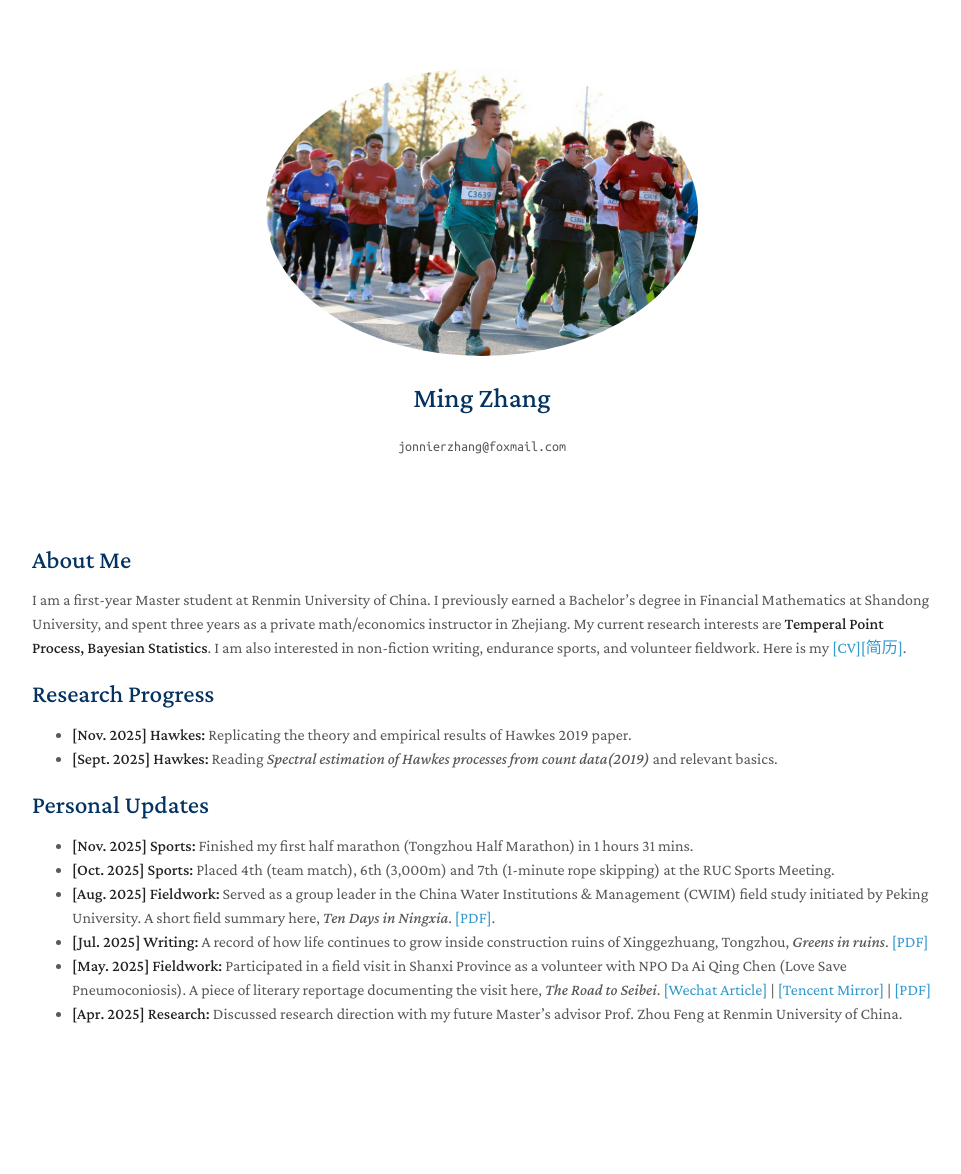
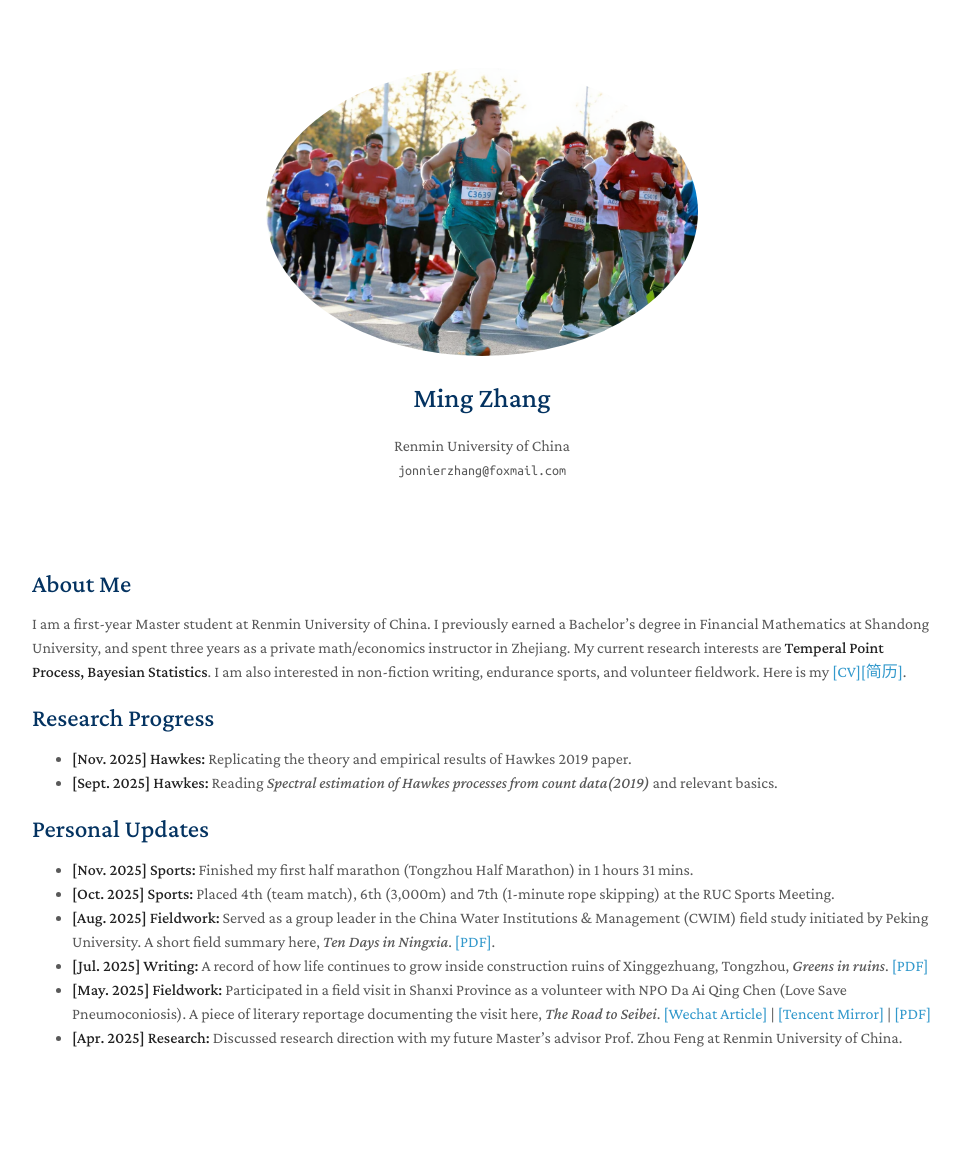
Before and after one commit to zhangming4153/zhangming4153.github.io, a Jekyll site: the page built from index.md, in a window 1280 px wide. Shown: the whole page, without its empty margins (158-1119 px from the left). Built offline with Jekyll 4.4.1, drawn with Linux system fonts in a browser that asks for light colours; a style sheet for code colours, icons or effects is not loaded; our own code applies the rules of GitHub Pages for plain Markdown files; before the commit the page ends 1150 px from its top, so only the background shows below that; part of the change alters nothing that is shown.

Commit message:
Update _config.yml

```diff
--- a/_config.yml
+++ b/_config.yml
@@ -1,7 +1,7 @@
 # Basic Information
 title: Ming Zhang
 # position: Master’s Student at Renmin University
-# affiliation: Renmin University of China
+affiliation: Renmin University of China
 email: jonnierzhang@foxmail.com
 
 # Search Engine Optimization
```
